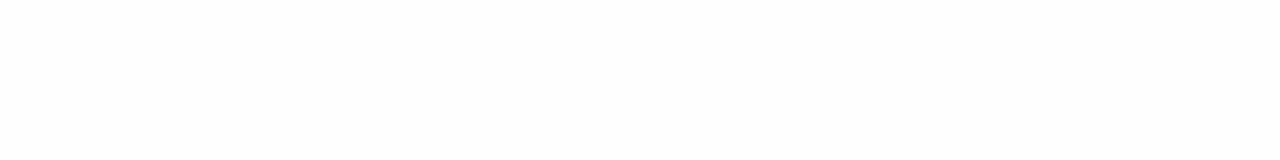
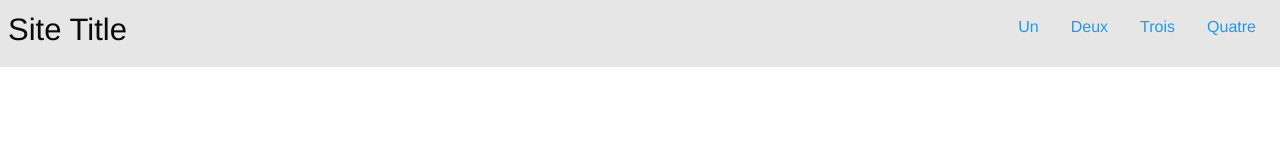
Before and after one commit to nottavi/adsandbox, a plain HTML site: page index.html in a window 1280 px wide. Drawn offline with Linux system fonts and the light colour scheme.

Commit message:
#3: simple nav topbar

```diff
--- a/index.html
+++ b/index.html
@@ -11,6 +11,19 @@
   <body>
     <!-- https://www.youtube.com/watch?v=WlqTTBul7ik //-->
     <!-- NAV -->
+    <div class="top-bar">
+        <div class="top-bar-left">
+            <h3>Site Title</h3>
+        </div>
+        <div class="top-bar-right">
+            <ul class="menu">
+                <li><a href="#">Un</a></li>
+                <li><a href="#">Deux</a></li>
+                <li><a href="#">Trois</a></li>
+                <li><a href="#">Quatre</a></li>
+            </ul>
+        </div>
+    </div>
 
     <!-- HERO -->
 
```
